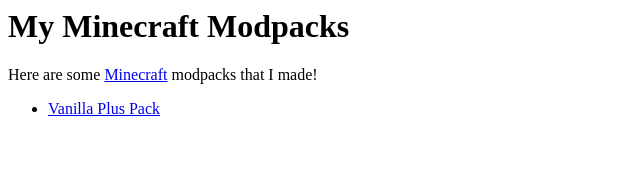
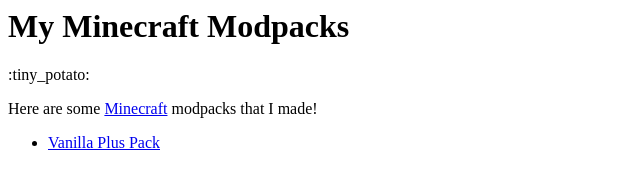
Before and after one commit to YTG1234/minecraft-modpacks, a plain HTML site: page index.html in a window 1280 px wide. Shown: the whole page, without its empty margins (0-640 px from the left). Drawn offline with Linux system fonts and the light colour scheme.

Commit message:
Test for Webhook

```diff
--- a/index.html
+++ b/index.html
@@ -1,5 +1,6 @@
 <h1 id="my-minecraft-modpacks">My Minecraft Modpacks</h1>
+<p>:tiny_potato:</p>
 <p>Here are some <a href="https://minecraft.net/">Minecraft</a> modpacks that I made!</p>
-<ul class="incremental">
+<ul>
 <li><a href="./vpp">Vanilla Plus Pack</a></li>
 </ul>
```
Also changed, not shown: 1 other file.
